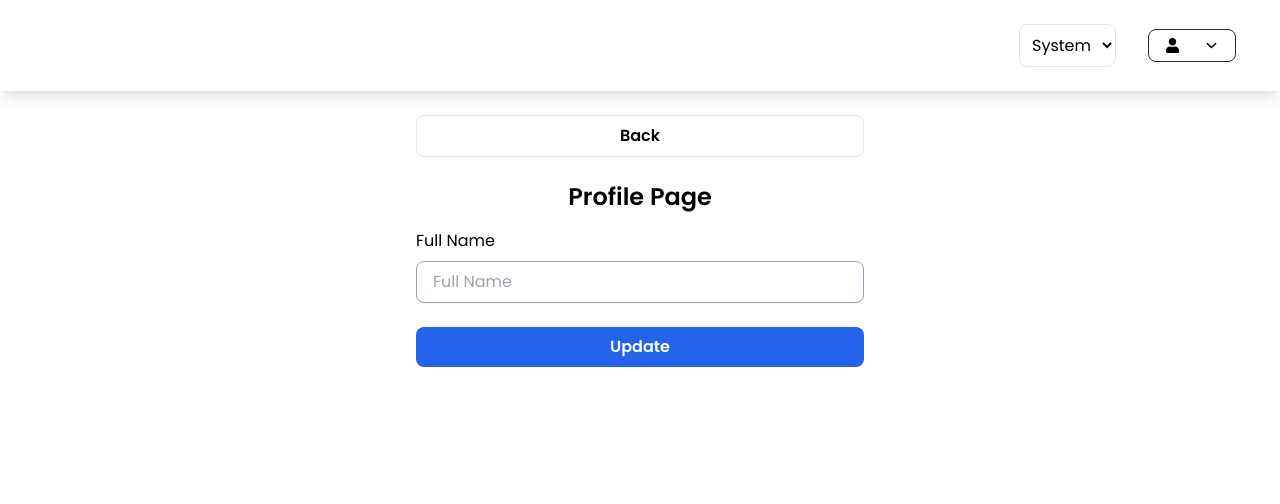
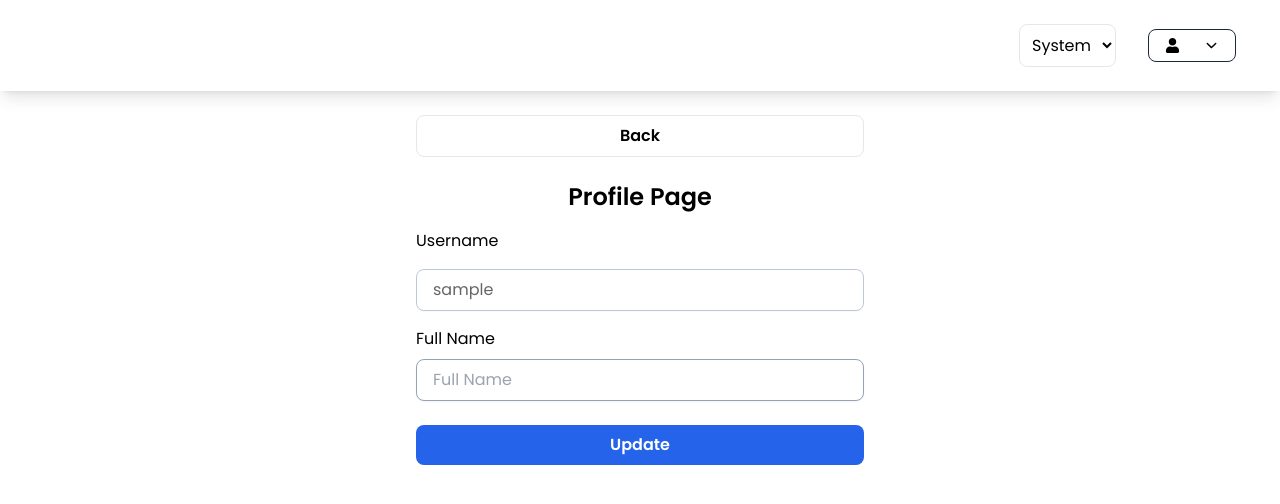
Before and after one commit to NichoAdhyatma/aksamedia_test, a React (Vite) app: page /profile in a window 1280 px wide. Shown: the top 504 px of the page. Built offline with nearby package versions, Linux system fonts and the light colour scheme; sample sign-in values are in the browser's storage.

Commit message:
update : refactor ✅

```diff
--- a/src/components/TextField.tsx
+++ b/src/components/TextField.tsx
@@ -14,7 +14,7 @@ export const TextField = ({className, type = 'text', ...props}: ComponentProps<'
             <input
                 type={showPassword ? 'text' : type}
                 className={twMerge(
-                    'px-4 py-2 border-[1px] focus:outline-none bg-white dark:bg-gray-800 focus:ring-1 border-slate-400' +
+                    'px-4 py-2 disabled:opacity-60 border-[1px] focus:outline-none bg-white dark:bg-gray-800 focus:ring-1 border-slate-400' +
                     ' ring-blue-600 shadow-sm rounded-lg w-full',
                     className
                 )}
--- a/src/pages/ProfilePage.tsx
+++ b/src/pages/ProfilePage.tsx
@@ -16,10 +16,13 @@ export const ProfilePage = () => {
                 <Button variant={'ghost'} className={'border-[1px] mb-2'} onClick={() => navigate('/')}>Back</Button>
                 <h1 className={'text-2xl font-semibold text-center'}>Profile Page</h1>
 
+                <label>Username</label>
+                <TextField placeholder={'Username'} defaultValue={authUser?.username} disabled/>
+
                 <form ref={formRef} onSubmit={handleUpdateProfile}>
                     <Column className={'w-full items-stretch mx-auto max-w-md gap-y-2'}>
-                        <label>Full Name</label>
-                        <TextField placeholder={'Full Name'} name={'fullName'} defaultValue={authUser?.fullName}/>
+                        <label htmlFor={'fullName'}>Full Name</label>
+                        <TextField id={'fullName'} placeholder={'Full Name'} name={'fullName'} defaultValue={authUser?.fullName}/>
                         <Button className={'mt-4'}>Update</Button>
                     </Column>
                 </form>
```
